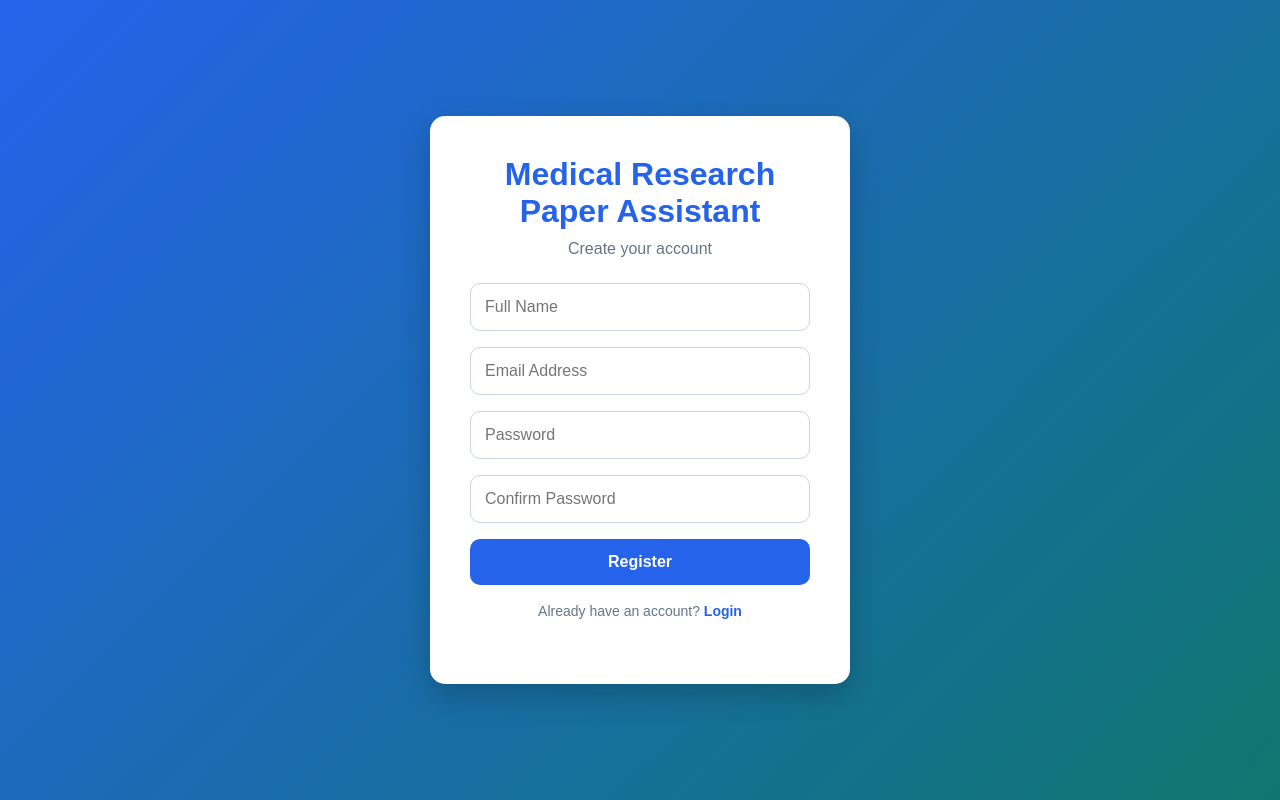
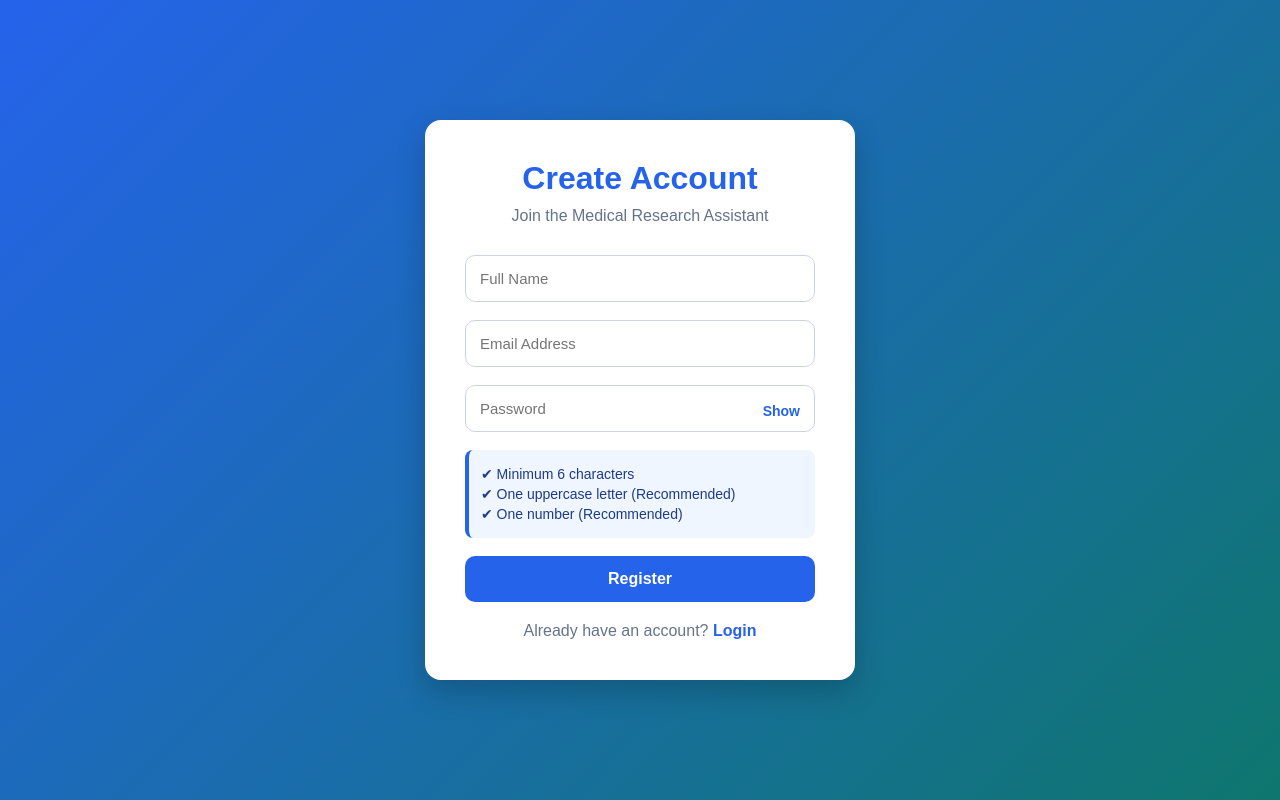
Before and after one commit to esetu-git-public/bootcamp-ace-26-team-4, a React app in the folder frontend/: page /register in a window 1280 px wide. Built offline with nearby package versions, Linux system fonts and the light colour scheme; the HTML template or start-up script is replaced by a standard one.

Commit message:
Enhance registration page with validation and UX improvements

```diff
--- a/frontend/src/pages/Login.jsx
+++ b/frontend/src/pages/Login.jsx
@@ -1,5 +1,5 @@
 import { useState } from "react";
-import { useNavigate, Link } from "react-router-dom";
+import { Link, useNavigate } from "react-router-dom";
 import "../styles/Login.css";
 
 function Login() {
@@ -8,39 +8,50 @@ function Login() {
   const [email, setEmail] = useState("");
   const [password, setPassword] = useState("");
 
+  const [showPassword, setShowPassword] = useState(false);
+  const [loading, setLoading] = useState(false);
+  const [error, setError] = useState("");
+
   const handleLogin = (e) => {
     e.preventDefault();
 
-    if (!email || !password) {
-      alert("Please enter email and password.");
+    setError("");
+
+    if (!email.trim()) {
+      setError("Email is required.");
       return;
     }
 
-    // get registered user from localStorage
-    const savedUser = JSON.parse(localStorage.getItem("registeredUser"));
-
-    if (!savedUser) {
-      alert("No registered user found. Please register first.");
+    if (!password.trim()) {
+      setError("Password is required.");
       return;
     }
 
-    // check login details
-    if (email === savedUser.email && password === savedUser.password) {
-      localStorage.setItem("isLoggedIn", "true");
-      alert("Login Successful!");
+    if (password.length < 6) {
+      setError("Password must be at least 6 characters.");
+      return;
+    }
+
+    setLoading(true);
+
+    // Temporary frontend login until backend is ready
+    setTimeout(() => {
+      setLoading(false);
       navigate("/home");
-    } else {
-      alert("Invalid email or password.");
-    }
+    }, 1500);
   };
 
   return (
     <div className="login-container">
+
       <div className="login-card">
-        <h1>Medical Research Paper Assistant</h1>
+
+        <h1>Medical Research Assistant</h1>
+
         <p>Login to continue</p>
 
         <form onSubmit={handleLogin}>
+
           <input
             type="email"
             placeholder="Email Address"
@@ -48,20 +59,47 @@ function Login() {
             onChange={(e) => setEmail(e.target.value)}
           />
 
-          <input
-            type="password"
-            placeholder="Password"
-            value={password}
-            onChange={(e) => setPassword(e.target.value)}
-          />
+          <div className="password-box">
 
-          <button type="submit">Login</button>
+            <input
+              type={showPassword ? "text" : "password"}
+              placeholder="Password"
+              value={password}
+              onChange={(e) => setPassword(e.target.value)}
+            />
+
+            <button
+              type="button"
+              className="toggle-btn"
+              onClick={() => setShowPassword(!showPassword)}
+            >
+              {showPassword ? "Hide" : "Show"}
+            </button>
+
+          </div>
+
+          {error && (
+            <div className="error-message">
+              {error}
+            </div>
+          )}
+
+          <button
+            type="submit"
+            disabled={loading}
+          >
+            {loading ? "Logging in..." : "Login"}
+          </button>
+
         </form>
 
-        <p className="login-link">
-          Don’t have an account? <Link to="/register">Register</Link>
-        </p>
+        <div className="login-link">
+          Don't have an account?{" "}
+          <Link to="/register">Register</Link>
+        </div>
+
       </div>
+
     </div>
   );
 }
--- a/frontend/src/pages/Register.jsx
+++ b/frontend/src/pages/Register.jsx
@@ -1,98 +1,129 @@
 import { useState } from "react";
-import { useNavigate, Link } from "react-router-dom";
+import { Link, useNavigate } from "react-router-dom";
 import "../styles/Register.css";
 
 function Register() {
   const navigate = useNavigate();
 
-  const [formData, setFormData] = useState({
-    fullName: "",
-    email: "",
-    password: "",
-    confirmPassword: "",
-  });
+  const [name, setName] = useState("");
+  const [email, setEmail] = useState("");
+  const [password, setPassword] = useState("");
 
-  const handleChange = (e) => {
-    setFormData({
-      ...formData,
-      [e.target.name]: e.target.value,
-    });
-  };
+  const [showPassword, setShowPassword] = useState(false);
+  const [loading, setLoading] = useState(false);
+  const [error, setError] = useState("");
 
   const handleRegister = (e) => {
     e.preventDefault();
 
-    const { fullName, email, password, confirmPassword } = formData;
+    setError("");
 
-    if (!fullName || !email || !password || !confirmPassword) {
-      alert("Please fill all fields.");
+    // Validation
+    if (!name.trim()) {
+      setError("Full Name is required.");
       return;
     }
 
-    if (password !== confirmPassword) {
-      alert("Passwords do not match.");
+    if (!email.trim()) {
+      setError("Email is required.");
       return;
     }
 
-    // save user details in localStorage
-    const userData = {
-      fullName,
-      email,
-      password,
-    };
+    if (!password.trim()) {
+      setError("Password is required.");
+      return;
+    }
 
-    localStorage.setItem("registeredUser", JSON.stringify(userData));
+    if (password.length < 6) {
+      setError("Password must be at least 6 characters.");
+      return;
+    }
 
-    alert("Registration Successful! Please login.");
-    navigate("/");
+    // Simulate API Call
+    setLoading(true);
+
+    setTimeout(() => {
+      setLoading(false);
+
+      alert("Registration Successful!");
+
+      // Redirect to Login Page
+      navigate("/");
+    }, 1500);
   };
 
   return (
     <div className="register-container">
+
       <div className="register-card">
-        <h1>Medical Research Paper Assistant</h1>
-        <p>Create your account</p>
+
+        <h1>Create Account</h1>
+
+        <p>Join the Medical Research Assistant</p>
 
         <form onSubmit={handleRegister}>
+
           <input
             type="text"
-            name="fullName"
             placeholder="Full Name"
-            value={formData.fullName}
-            onChange={handleChange}
+            value={name}
+            onChange={(e) => setName(e.target.value)}
           />
 
           <input
             type="email"
-            name="email"
             placeholder="Email Address"
-            value={formData.email}
-            onChange={handleChange}
+            value={email}
+            onChange={(e) => setEmail(e.target.value)}
           />
 
-          <input
-            type="password"
-            name="password"
-            placeholder="Password"
-            value={formData.password}
-            onChange={handleChange}
-          />
+          <div className="password-box">
 
-          <input
-            type="password"
-            name="confirmPassword"
-            placeholder="Confirm Password"
-            value={formData.confirmPassword}
-            onChange={handleChange}
-          />
+            <input
+              type={showPassword ? "text" : "password"}
+              placeholder="Password"
+              value={password}
+              onChange={(e) => setPassword(e.target.value)}
+            />
 
-          <button type="submit">Register</button>
+            <button
+              type="button"
+              className="toggle-btn"
+              onClick={() => setShowPassword(!showPassword)}
+            >
+              {showPassword ? "Hide" : "Show"}
+            </button>
+
+          </div>
+
+          <div className="password-hint">
+            <p>✔ Minimum 6 characters</p>
+            <p>✔ One uppercase letter (Recommended)</p>
+            <p>✔ One number (Recommended)</p>
+          </div>
+
+          {error && (
+            <div className="error-message">
+              {error}
+            </div>
+          )}
+
+          <button
+            type="submit"
+            disabled={loading}
+          >
+            {loading ? "Creating Account..." : "Register"}
+          </button>
+
         </form>
 
-        <p className="register-link">
-          Already have an account? <Link to="/">Login</Link>
-        </p>
+        <div className="register-link">
+          Already have an account?{" "}
+          <Link to="/">Login</Link>
+        </div>
+
       </div>
+
     </div>
   );
 }
--- a/frontend/src/styles/Login.css
+++ b/frontend/src/styles/Login.css
@@ -1,3 +1,7 @@
+/* ==========================================
+   LOGIN PAGE
+========================================== */
+
 .login-container {
   min-height: 100vh;
   background: linear-gradient(135deg, #2563eb, #0f766e);
@@ -8,10 +12,10 @@
 }
 
 .login-card {
-  background: white;
-  width: 400px;
+  width: 420px;
+  background: #ffffff;
+  border-radius: 16px;
   padding: 40px;
-  border-radius: 15px;
   box-shadow: 0 12px 30px rgba(0, 0, 0, 0.2);
 }
 
@@ -23,8 +27,8 @@
 
 .login-card p {
   text-align: center;
+  color: #64748b;
   margin-bottom: 25px;
-  color: #64748b;
 }
 
 .login-card form {
@@ -32,20 +36,60 @@
   flex-direction: column;
 }
 
+/* Inputs */
+
 .login-card input {
+  width: 100%;
   padding: 14px;
   margin-bottom: 18px;
+  border: 1px solid #cbd5e1;
   border-radius: 10px;
-  border: 1px solid #cbd5e1;
-  font-size: 16px;
+  font-size: 15px;
+  transition: 0.3s;
 }
 
 .login-card input:focus {
   outline: none;
   border-color: #2563eb;
+  box-shadow: 0 0 8px rgba(37, 99, 235, 0.2);
 }
 
-.login-card button {
+/* Password */
+
+.password-box {
+  position: relative;
+}
+
+.password-box input {
+  padding-right: 75px;
+}
+
+.toggle-btn {
+  position: absolute;
+  top: 38%;
+  right: 15px;
+  transform: translateY(-50%);
+  border: none;
+  background: transparent;
+  color: #2563eb;
+  cursor: pointer;
+  font-weight: 600;
+}
+
+/* Error */
+
+.error-message {
+  background: #fee2e2;
+  color: #b91c1c;
+  padding: 12px;
+  border-radius: 8px;
+  margin-bottom: 18px;
+  font-size: 14px;
+}
+
+/* Button */
+
+.login-card button[type="submit"] {
   background: #2563eb;
   color: white;
   border: none;
@@ -54,16 +98,23 @@
   cursor: pointer;
   font-size: 16px;
   font-weight: 600;
+  transition: .3s;
 }
 
-.login-card button:hover {
+.login-card button[type="submit"]:hover {
   background: #1d4ed8;
 }
 
+.login-card button[type="submit"]:disabled {
+  background: #94a3b8;
+  cursor: not-allowed;
+}
+
+/* Footer */
+
 .login-link {
-  margin-top: 18px;
+  margin-top: 20px;
   text-align: center;
-  font-size: 14px;
   color: #64748b;
 }
 
@@ -76,3 +127,18 @@
 .login-link a:hover {
   text-decoration: underline;
 }
+
+/* Responsive */
+
+@media (max-width: 500px) {
+
+  .login-card {
+    width: 100%;
+    padding: 30px 20px;
+  }
+
+  .login-card h1 {
+    font-size: 28px;
+  }
+
+}
--- a/frontend/src/styles/Register.css
+++ b/frontend/src/styles/Register.css
@@ -1,3 +1,7 @@
+/* ==========================================
+   REGISTER PAGE
+========================================== */
+
 .register-container {
   min-height: 100vh;
   background: linear-gradient(135deg, #2563eb, #0f766e);
@@ -8,10 +12,10 @@
 }
 
 .register-card {
-  background: white;
-  width: 420px;
+  width: 430px;
+  background: #ffffff;
+  border-radius: 16px;
   padding: 40px;
-  border-radius: 15px;
   box-shadow: 0 12px 30px rgba(0, 0, 0, 0.2);
 }
 
@@ -19,12 +23,13 @@
   color: #2563eb;
   text-align: center;
   margin-bottom: 10px;
+  font-size: 32px;
 }
 
-.register-card p {
+.register-card > p {
   text-align: center;
-  margin-bottom: 25px;
   color: #64748b;
+  margin-bottom: 30px;
 }
 
 .register-card form {
@@ -32,37 +37,120 @@
   flex-direction: column;
 }
 
+/* ==========================
+   INPUTS
+========================== */
+
 .register-card input {
+  width: 100%;
   padding: 14px;
-  margin-bottom: 16px;
+  margin-bottom: 18px;
+  border: 1px solid #cbd5e1;
   border-radius: 10px;
-  border: 1px solid #cbd5e1;
-  font-size: 16px;
+  font-size: 15px;
+  transition: all 0.3s ease;
 }
 
 .register-card input:focus {
   outline: none;
   border-color: #2563eb;
+  box-shadow: 0 0 8px rgba(37, 99, 235, 0.2);
 }
 
-.register-card button {
+/* ==========================
+   PASSWORD FIELD
+========================== */
+
+.password-box {
+  position: relative;
+}
+
+.password-box input {
+  padding-right: 70px;
+}
+
+.toggle-btn {
+  position: absolute;
+  top: 40%;
+  right: 15px;
+  transform: translateY(-50%);
+  background: none;
+  border: none;
+  color: #2563eb;
+  cursor: pointer;
+  font-weight: 600;
+  font-size: 14px;
+}
+
+.toggle-btn:hover {
+  color: #1d4ed8;
+}
+
+/* ==========================
+   PASSWORD HINT
+========================== */
+
+.password-hint {
+  background: #eff6ff;
+  border-left: 4px solid #2563eb;
+  border-radius: 8px;
+  padding: 12px;
+  margin-bottom: 18px;
+}
+
+.password-hint p {
+  margin: 4px 0;
+  color: #1e3a8a;
+  font-size: 14px;
+  text-align: left;
+}
+
+/* ==========================
+   ERROR MESSAGE
+========================== */
+
+.error-message {
+  background: #fee2e2;
+  color: #b91c1c;
+  padding: 12px;
+  border-radius: 8px;
+  margin-bottom: 18px;
+  font-size: 14px;
+}
+
+/* ==========================
+   BUTTON
+========================== */
+
+.register-card button[type="submit"] {
   background: #2563eb;
   color: white;
   border: none;
   padding: 14px;
   border-radius: 10px;
-  cursor: pointer;
   font-size: 16px;
   font-weight: 600;
+  cursor: pointer;
+  transition: 0.3s;
 }
 
-.register-card button:hover {
+.register-card button[type="submit"]:hover {
   background: #1d4ed8;
 }
 
+.register-card button[type="submit"]:disabled {
+  background: #94a3b8;
+  cursor: not-allowed;
+}
+
+/* ==========================
+   LOGIN LINK
+========================== */
+
 .register-link {
-  margin-top: 18px;
-  font-size: 14px;
+  text-align: center;
+  margin-top: 20px;
+  color: #64748b;
 }
 
 .register-link a {
@@ -74,3 +162,23 @@
 .register-link a:hover {
   text-decoration: underline;
 }
+
+/* ==========================
+   RESPONSIVE
+========================== */
+
+@media (max-width: 500px) {
+  .register-card {
+    width: 100%;
+    padding: 30px 20px;
+  }
+
+  .register-card h1 {
+    font-size: 28px;
+  }
+
+  .toggle-btn {
+    right: 12px;
+    font-size: 13px;
+  }
+}
--- /dev/null
+++ b/package.json
@@ -0,0 +1,5 @@
+{
+  "dependencies": {
+    "react-icons": "^5.7.0"
+  }
+}
```
Also changed, not shown: 1 other file (tests, documents, lock files or other folders).
